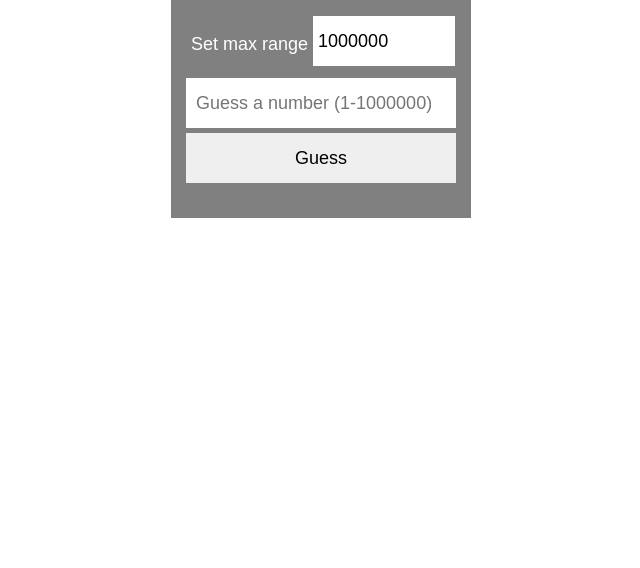
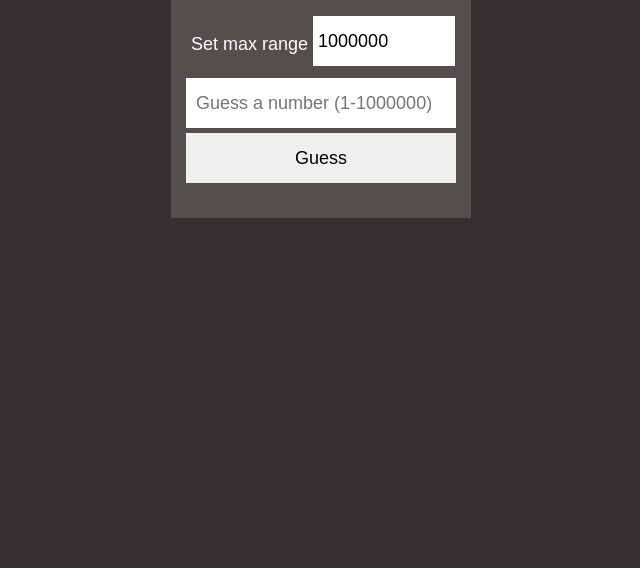
Before and after one commit to airicbear/number-guesser, a plain HTML site: page index.html in a window 1280 px wide. Shown: the part 232-800 px from the top of the page, without its empty margins (319-959 px from the left). Drawn offline with Linux system fonts and the light colour scheme.

Commit message:
Dark mode

```diff
--- a/CSS/NumberGuesser.css
+++ b/CSS/NumberGuesser.css
@@ -3,12 +3,13 @@
 }
 
 body {
+  background-color: rgb(51, 48, 47);
   font-family: sans-serif;
   margin: 0;
 }
 
 #NumberGuesser{
-  background-color: gray;
+  background-color: rgb(82, 79, 76);
   margin: 150px auto;
   width: 300px;
   height: auto;
```
